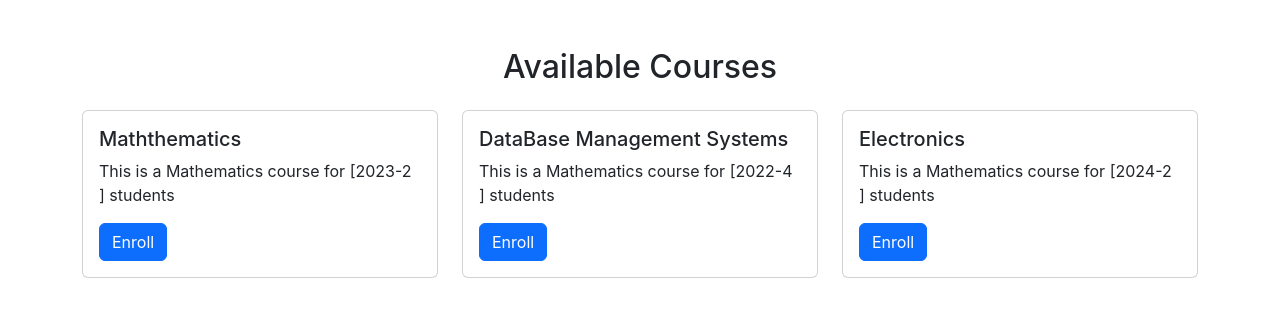
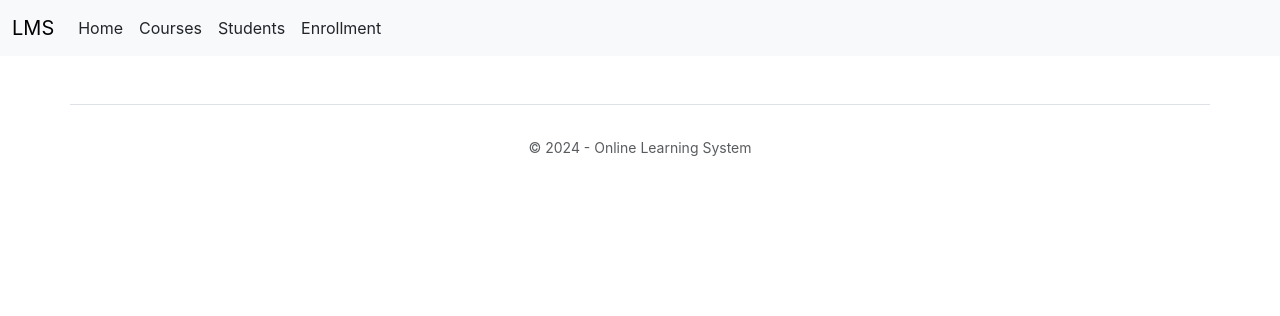
Before and after one commit to Lakshani1998/Online-Learning-Platform, a React (Create React App) app: page / in a window 1280 px wide. Shown: the top 316 px of the page. Built offline with nearby package versions, Linux system fonts and the light colour scheme.

Commit message:
index.js test change

```diff
--- a/src/index.js
+++ b/src/index.js
@@ -14,8 +14,8 @@ import LandingPage from './Components/LandingPage';
 const root = ReactDOM.createRoot(document.getElementById('root'));
 root.render(
   <>
-  <LandingPage/>
-  {/* <BrowserRouter>
+  {/* <LandingPage/> */}
+  <BrowserRouter>
   <Navbar/>
   <Routes>
     <Route path='/Home' element={<Home/>}></Route>
@@ -24,7 +24,7 @@ root.render(
     <Route path='/Enrollment' element={<Enrollment/>}></Route>
   </Routes>
   <Footer/>
-  </BrowserRouter> */}
+  </BrowserRouter>
 
   </>
 );
```
